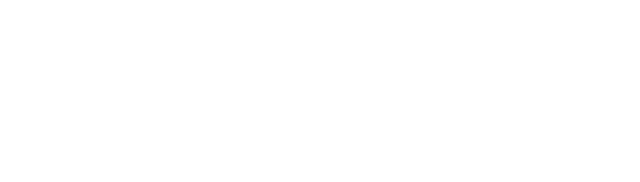
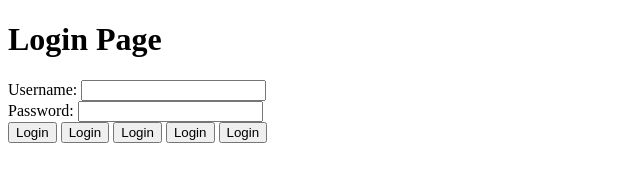
Before and after one commit to nazil-tntra/git-practice, a plain HTML site: page index.html in a window 1280 px wide. Shown: the whole page, without its empty margins (0-640 px from the left). Drawn offline with Linux system fonts and the light colour scheme.

Commit message:
feat(auth): add login functionality

```diff
--- a/index.html
+++ b/index.html
@@ -1,11 +1,30 @@
 <!DOCTYPE html>
 <html lang="en">
+
 <head>
     <meta charset="UTF-8">
     <meta name="viewport" content="width=device-width, initial-scale=1.0">
     <title>Document</title>
 </head>
+
 <body>
 
+    <h1>Login Page</h1>
+    <form action="/login" method="post">
+        <label for="username">Username:</label>
+        <input type="text" id="username" name="username" required>
+        <br>
+        <label for="password">Password:</label>
+        <input type="password" id="password" name="password" required>
+        <br>
+
+        <button type="submit">Login</button>
+        <button type="submit">Login</button>
+        <button type="submit">Login</button>
+        <button type="submit">Login</button>
+        <button type="submit">Login</button>
+    </form>
+
 </body>
+
 </html>
```
